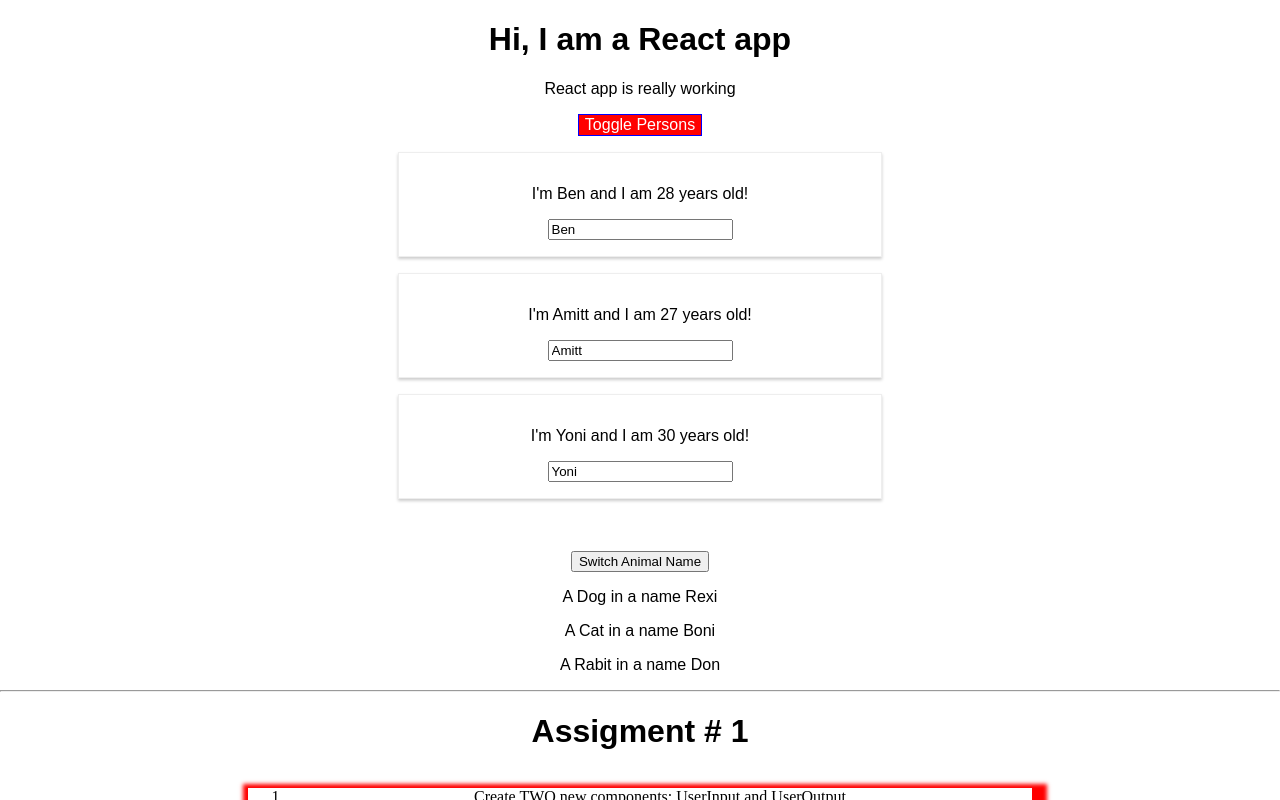
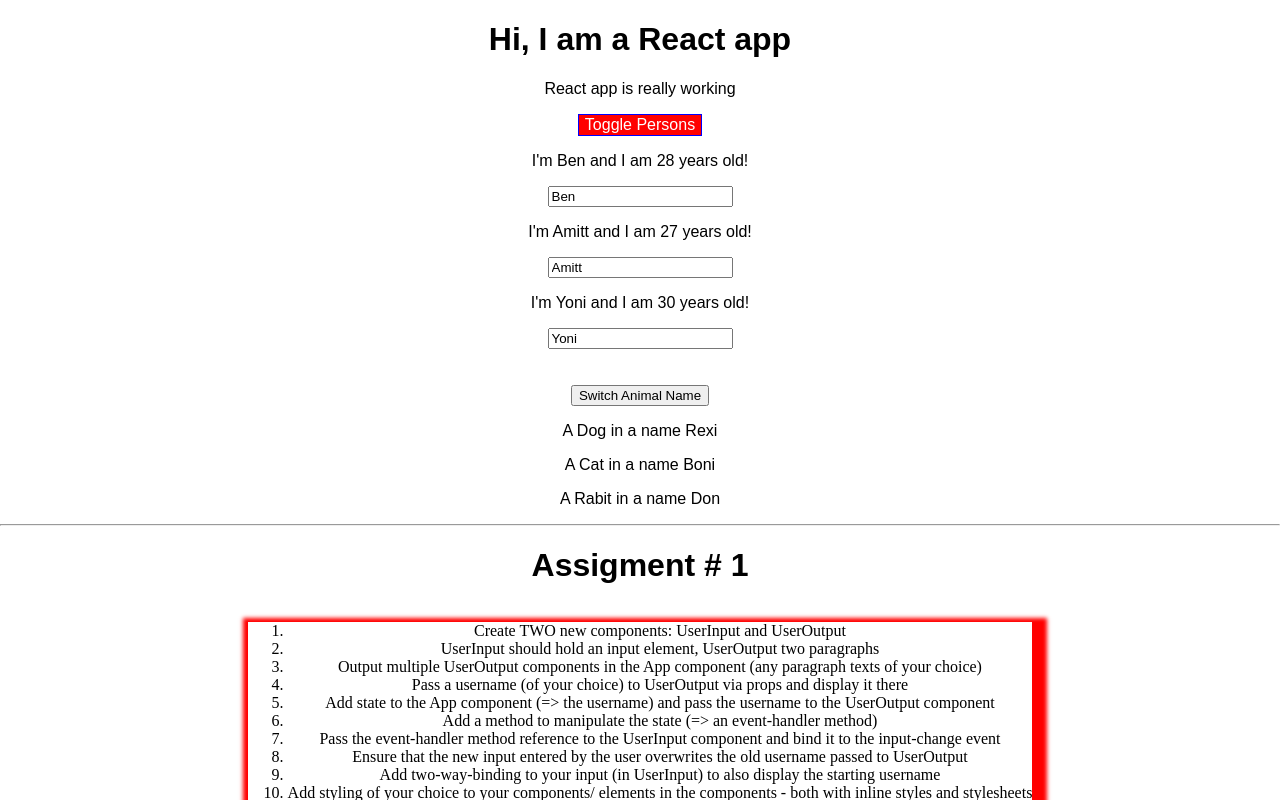
Before and after one commit to benhagag/Learning-React-2020, a React (Create React App) app: page / in a window 1280 px wide. Both pictures are taken after a click on the button "Toggle Persons". Shown: the top 800 px of the page. Built offline with nearby package versions, Linux system fonts and the light colour scheme.

Commit message:
Styled-Components package installed and basic using it

```diff
--- a/package.json
+++ b/package.json
@@ -6,7 +6,8 @@
     "radium": "^0.26.1",
     "react": "^17.0.1",
     "react-dom": "^17.0.1",
-    "react-scripts": "1.1.5"
+    "react-scripts": "1.1.5",
+    "styled-components": "^5.2.1"
   },
   "scripts": {
     "start": "react-scripts start",
--- a/src/App.js
+++ b/src/App.js
@@ -1,6 +1,6 @@
 import React, { Component } from 'react';
 import './App.css';
-import Radium, {StyleRoot} from 'radium';
+// import Radium, {StyleRoot} from 'radium';
 import Person from './Person/Person';
 import Animal from './Animal/Animal';
 import UserInput from './UserInput/UserInput';
@@ -231,7 +231,7 @@ class App extends Component {
 
     return (
       // StyleRoot - For apply Radium in all conponents that is renderd in App.js
-      <StyleRoot>
+      // <StyleRoot>
         <div className="App">
           <h1>Hi, I am a React app</h1>
           <p className={classes.join(' ')}>React app is really working</p>
@@ -287,7 +287,7 @@ class App extends Component {
             {letters}
           </div>
         </div>
-      </StyleRoot>
+      // </StyleRoot>
     );
 
 
@@ -320,4 +320,5 @@ class App extends Component {
   }
 }
 
-export default Radium(App);
+// export default Radium(App);
+export default App;
--- a/src/Person/Person.css
+++ b/src/Person/Person.css
@@ -1,4 +1,4 @@
-.person {
+/* .person {
     width :60%;
     margin: 16px auto;
     border: 1px solid #eee;
@@ -6,7 +6,7 @@
     padding: 16px;
     text-align: center;
 
-}
+} */
 
 /* @media (min-width: 500px){
     .person{
--- a/src/Person/Person.js
+++ b/src/Person/Person.js
@@ -1,9 +1,23 @@
 import React from 'react';
-import Radium from 'radium';
-import './Person.css'
+import styled from 'styled-components';
+// import './Person.css'
 
+
+// Style Component(StyleDiv) - we will use it as component - because it returns a React Component
+//styled. will return every element in HTML that we cann aplly CSS on it
+const StyleDiv = styled.div`
+    // width :60%;
+    // margin: 16px auto;
+    // border: 1px solid #eee;
+    // box-shadow: 0 2px 3px #ccc;
+    // padding: 16px;
+    // text-align: center;
+
+    // @media (min-width: 500px){
+    //     width: 450px;
+    // }
+`;
 // Adding functional component
-
 const person  = (props) => { // arrow function
 
     const style = {
@@ -11,8 +25,10 @@ const person  = (props) => { // arrow function
             width: '450px'
         }
     };
+
     return (
-        <div className="person" style={style}>
+        // <div className="person" style={style}>
+        <StyleDiv>
             {/*
                 props - All the properties we use on the HTML JSX element.
                 On Class component we will use props with this -> {this.props.name}
@@ -35,10 +51,10 @@ const person  = (props) => { // arrow function
 
              */}
             <input type="text" onChange={props.changed} value={props.name}></input>
-
-        </div>
+        </StyleDiv>
+        // </div>
     );
 
 }
 
-export default Radium(person);
+export default person;
```
Also changed, not shown: 1 other file (tests, documents, lock files or other folders).
